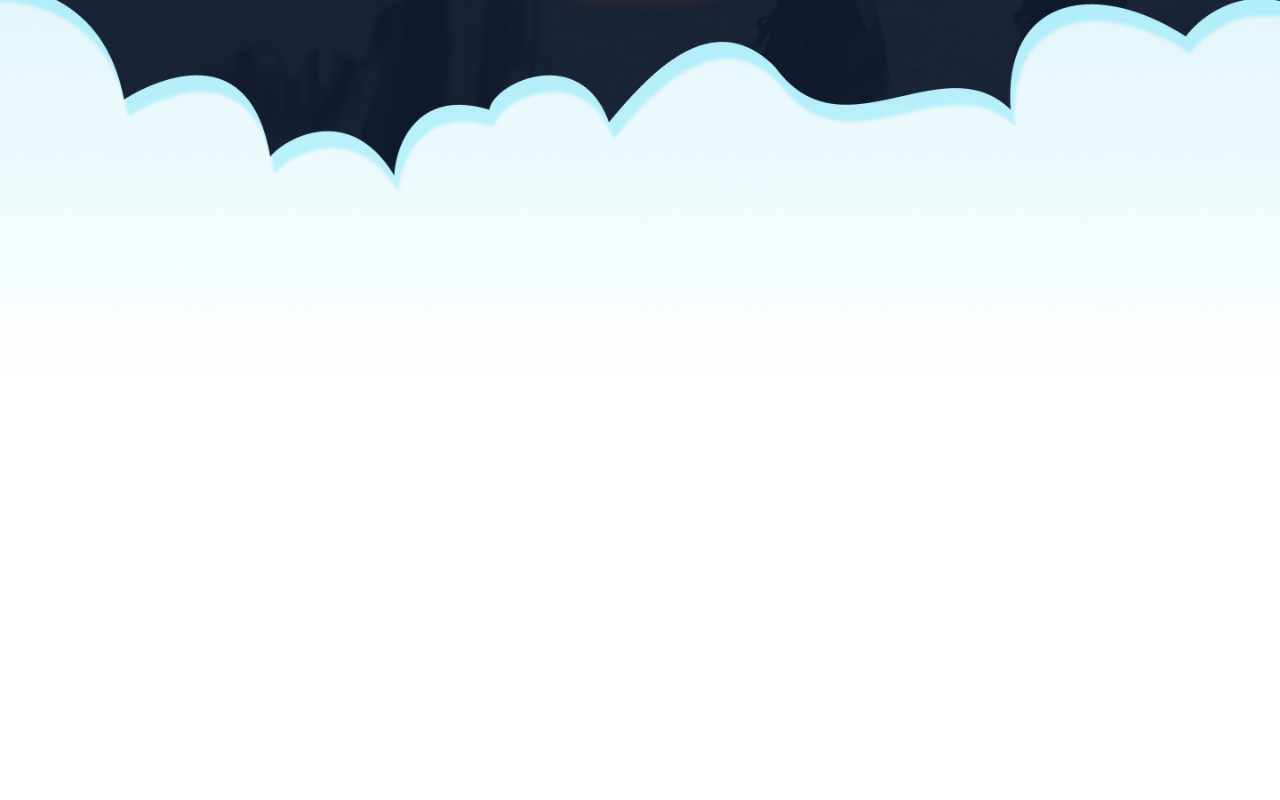
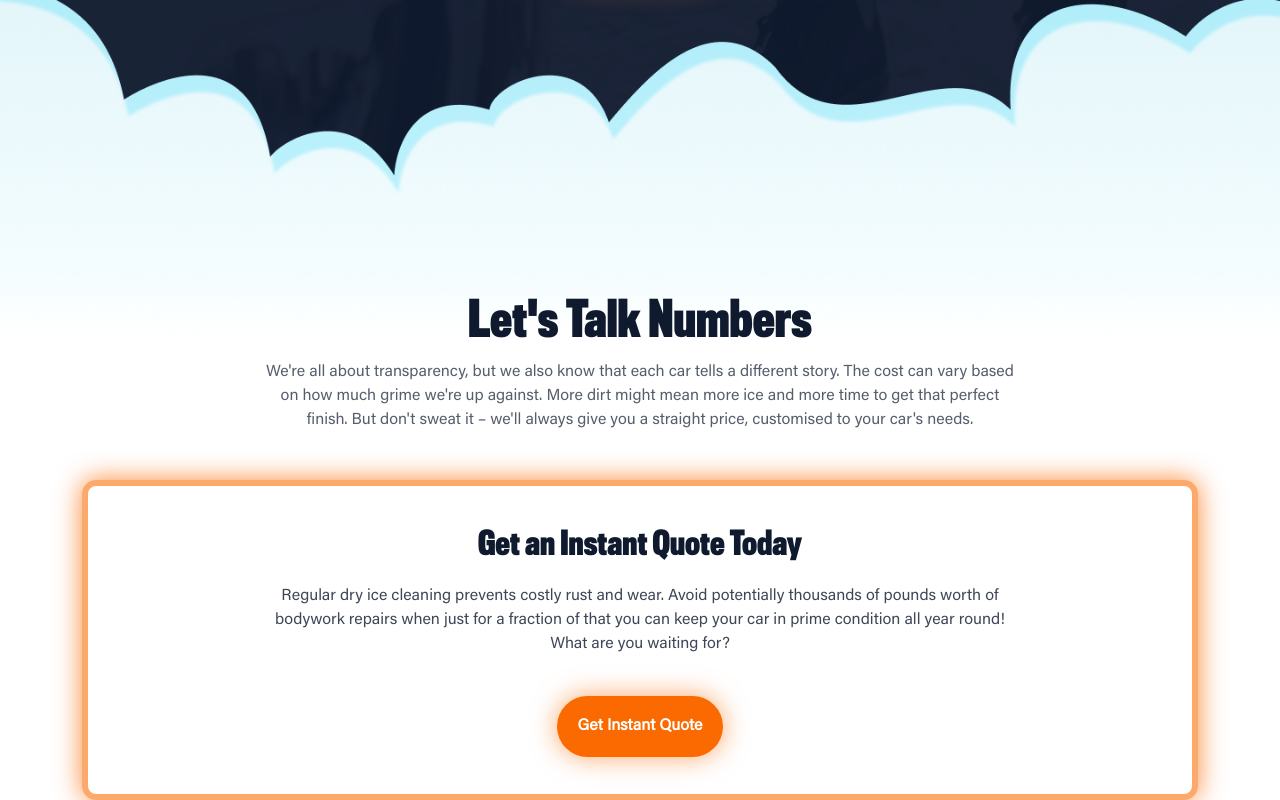
Before and after one commit to rinklepoonia/dry-ice, a React (Create React App) app: page / in a window 1280 px wide. Shown: the part 5568-6368 px from the top of the page. Before the commit the page ends 5943 px from the top, so only its background shows below. Built offline with nearby package versions, Linux system fonts and the light colour scheme.

Commit message:
quate-box done

```diff
--- a/src/App.css
+++ b/src/App.css
@@ -27,6 +27,10 @@
 /* ====opacity=== */
 .opacity_70 {
   opacity: 70%;
+}
+
+.opacity_80 {
+  opacity: 80%;
 }
 
 .opacity_90 {
@@ -62,6 +66,8 @@
   --clr-lightblue: #E3FAFF0D;
   --clr-orange: #FA6A00;
   --clr-shadawOrange: #FA6A0099;
+  --clr-boxOrange: #FB842CB2;
+  --clr-boxShadawOrange: #FA6A00CC;
   --clr-blue: #101A2E;
 }
 
@@ -318,8 +324,99 @@
 .max_w_25 {
   max-width: 25px;
 }
-.cursor_pointer{
+
+.cursor_pointer {
   cursor: pointer;
+}
+
+/* ===========lates-talk-number===== */
+.mt_80 {
+  margin-top: -80px;
+}
+
+.max_w_759 {
+  max-width: 759px;
+}
+
+.accordion-box {
+  max-width: 540px;
+  border-radius: 20px;
+  background: var(--White, #FFF);
+  box-shadow: 0px 11px 44px -10px rgba(0, 0, 0, 0.25);
+  padding: 24px 21px;
+}
+
+.accordion1 {
+  border-radius: 15px;
+  border: 1px solid var(--Border, rgba(0, 0, 0, 0.10));
+  padding: 17px 11px 13px 19px;
+  margin-bottom: 10px;
+  transition: all 300ms linear;
+}
+
+.accordionHead {
+  cursor: pointer;
+}
+
+.heading {
+  color: var(--Gray, #808080);
+  text-align: center;
+  font-family: 'Inter', sans-serif;
+  font-size: var(--fs-lg);
+  font-style: normal;
+  font-weight: 400;
+  line-height: normal;
+  margin-bottom: 30px;
+}
+
+.group {
+  color: var(--Gray, #808080);
+  font-family: 'Inter', sans-serif;
+  font-size: var(--fs-sm);
+  font-style: normal;
+  font-weight: 400;
+  line-height: normal;
+}
+
+.accordionpara {
+  color: #808080;
+  font-family: 'Inter', sans-serif;
+  font-size: var(--fs-sm);
+  font-style: normal;
+  font-weight: 400;
+  line-height: 150%;
+  height: 0;
+  overflow: hidden;
+  transition: all 300ms linear;
+}
+
+.accordion1.active .accordionpara {
+  height: unset !important;
+}
+
+.accordion1.active {
+  border-radius: 5px;
+  border: 1px solid skyblue;
+}
+
+.accordion1.active .accordionHead .group {
+  color: black;
+}
+
+.accordion1.active .accordionHead .arrowIcon {
+  transform: rotate(180deg);
+}
+
+/* ==========quote========== */
+.max_w_770 {
+  max-width: 770px;
+}
+
+.quote_box {
+  border: 6px solid var(--clr-boxOrange);
+  border-radius: 14px;
+  box-shadow: 0px 0px 26.2px 0px var(--clr-boxShadawOrange);
+  padding: 17px;
 }
 
 @media (max-width:991.99px) {
@@ -499,6 +596,10 @@
   .position_absolute {
     position: absolute;
   }
+
+  .quote_box {
+    padding: 37px 185px;
+  }
 }
 
 @media (min-width:1200px) {
--- a/src/App.js
+++ b/src/App.js
@@ -6,6 +6,8 @@ import Future from './components/Future';
 import Understanding from './components/Understanding';
 import WhyChoose from './components/WhyChoose';
 import BehindSection from './components/BehindSection';
+import LetsTalk from './components/LetsTalk';
+import Quote from './components/Quote';
 
 function App() {
   return (
@@ -14,7 +16,9 @@ function App() {
       <Future />
       <Understanding />
       <WhyChoose />
-      <BehindSection/>
+      <BehindSection />
+      <LetsTalk />
+      <Quote/>
     </div>
   );
 }
--- /dev/null
+++ b/src/components/LetsTalk.jsx
@@ -0,0 +1,100 @@
+import React from 'react'
+import minusBtn from '../assets/images/svg/-ve-btn.svg'
+
+function LetsTalk() {
+    const accordionHead = document.querySelectorAll(".accordionHead");
+    accordionHead.forEach((e) => {
+        e.addEventListener("click", () => {
+            const activeAccordion = document.querySelector(".active")
+            e.parentElement.classList.toggle("active")
+            activeAccordion && activeAccordion.classList.remove("active")
+        })
+    });
+    return (
+        <div className='bg_white mt_80'>
+            <div className="container">
+                <h2 className='ff_titling fw-bold text48_2xl lh_lg_57 lh_39 color_blue mb-2 text-center'>Let's Talk Numbers</h2>
+                <p className='ff_acmin fw-normal text16_xs lh_24 color_blue opacity_70 max_w_759 text-center mb-5 mx-auto '>We're all about transparency, but we also know that each car tells a different story. The cost can vary based on how much grime we're up against. More dirt might mean more ice and more time to get that perfect finish. But don't sweat it – we'll always give you a straight price, customised to your car's needs.</p>
+                {/* <div class="accordion-box mx-auto">
+                    <div class="accordion1 ">
+                        <div class="accordionHead d-flex justify-content-between ">
+                            <p class="group">Group-1</p>
+                            <img class="arrowIcon" src={minusBtn} alt="minusBtn" />
+                        </div>
+                        <p class="accordionpara">Nibh dictum nulla morbi ornare. Varius sit at eget
+                            nunc.
+                            Nibh
+                            dictum
+                            nulla morbi ornare.
+                            Varius sit at eget nunc. Nibh
+                            dictum nulla morbi ornare. Varius sit at eget nunc.
+                        </p>
+                    </div>
+                    <div class="accordion1 active">
+                        <div class=" accordionHead d-flex justify-content-between ">
+                            <p class="group">Group-1</p>
+                            <img class="arrowIcon" src={minusBtn} alt="minusBtn" />
+                        </div>
+                        <div>
+                            <p class="accordionpara">Nibh dictum nulla morbi ornare. Varius sit at eget
+                                nunc.
+                                Nibh
+                                dictum
+                                nulla morbi ornare.
+                                Varius sit at eget nunc. Nibh
+                                dictum nulla morbi ornare. Varius sit at eget nunc.</p>
+                        </div>
+                    </div>
+                    <div class="accordion1">
+                        <div class=" accordionHead d-flex justify-content-between ">
+                            <p class="group">Group-1</p>
+                            <img class="arrowIcon" src={minusBtn} alt="minusBtn" />
+
+                        </div>
+                        <div>
+                            <p class="accordionpara">Nibh dictum nulla morbi ornare. Varius sit at eget
+                                nunc.
+                                Nibh
+                                dictum
+                                nulla morbi ornare.
+                                Varius sit at eget nunc. Nibh
+                                dictum nulla morbi ornare. Varius sit at eget nunc.</p>
+                        </div>
+                    </div>
+                    <div class="accordion1">
+                        <div class=" accordionHead d-flex justify-content-between ">
+                            <p class="group">Group-1</p>
+                            <img class="arrowIcon" src={minusBtn} alt="minusBtn" />
+                        </div>
+                        <div>
+                            <p class="accordionpara">Nibh dictum nulla morbi ornare. Varius sit at eget
+                                nunc.
+                                Nibh
+                                dictum
+                                nulla morbi ornare.
+                                Varius sit at eget nunc. Nibh
+                                dictum nulla morbi ornare. Varius sit at eget nunc.</p>
+                        </div>
+                    </div>
+                    <div class="accordion1">
+                        <div class=" accordionHead d-flex justify-content-between ">
+                            <p class="group">Group-1</p>
+                            <img class="arrowIcon" src={minusBtn} alt="minusBtn" />
+                        </div>
+                        <div>
+                            <p class="accordionpara">Nibh dictum nulla morbi ornare. Varius sit at eget
+                                nunc.
+                                Nibh
+                                dictum
+                                nulla morbi ornare.
+                                Varius sit at eget nunc. Nibh
+                                dictum nulla morbi ornare. Varius sit at eget nunc.</p>
+                        </div>
+                    </div>
+                </div> */}
+            </div>
+        </div>
+    )
+}
+
+export default LetsTalk
--- /dev/null
+++ b/src/components/Quote.jsx
@@ -0,0 +1,17 @@
+import React from 'react'
+
+function Quote() {
+    return (
+        <div>
+            <div className="container">
+                <div className='quote_box'>
+                    <h3 className='ff_titling fw-bold text32_xl lh_44 color_blue mb-lg-3 mb-md-2 mb-1 text-center'>Get an Instant Quote Today</h3>
+                    <p className='ff_acmin fw-normal text16_xs lh_24 color_blue opacity_80 max_w_770 text-center mx-auto mb-md-4 mb-2 pb-lg-3 pb-0'>Regular dry ice cleaning prevents costly rust and wear. Avoid potentially thousands of pounds worth of bodywork repairs when just for a fraction of that you can keep your car in prime condition all year round! What are you waiting for?</p>
+                    <div className='text-center'><button className='ff_acmin fw-bold text16_xs lh_19 color_white btn_property'>Get Instant Quote</button></div>
+                </div>
+            </div>
+        </div>
+    )
+}
+
+export default Quote
```
Also changed, not shown: src/assets/images/svg/-ve-btn.svg (added).
